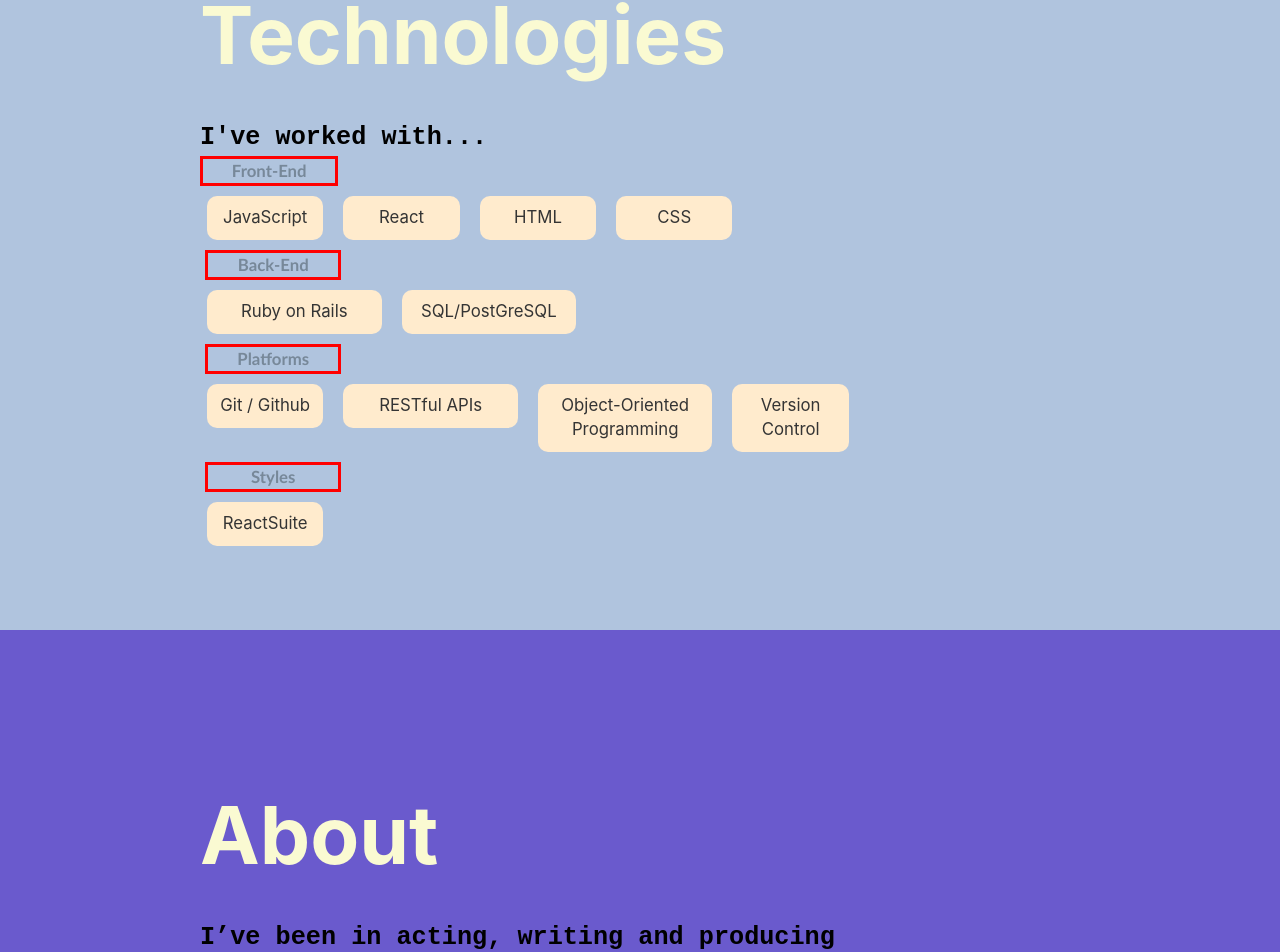
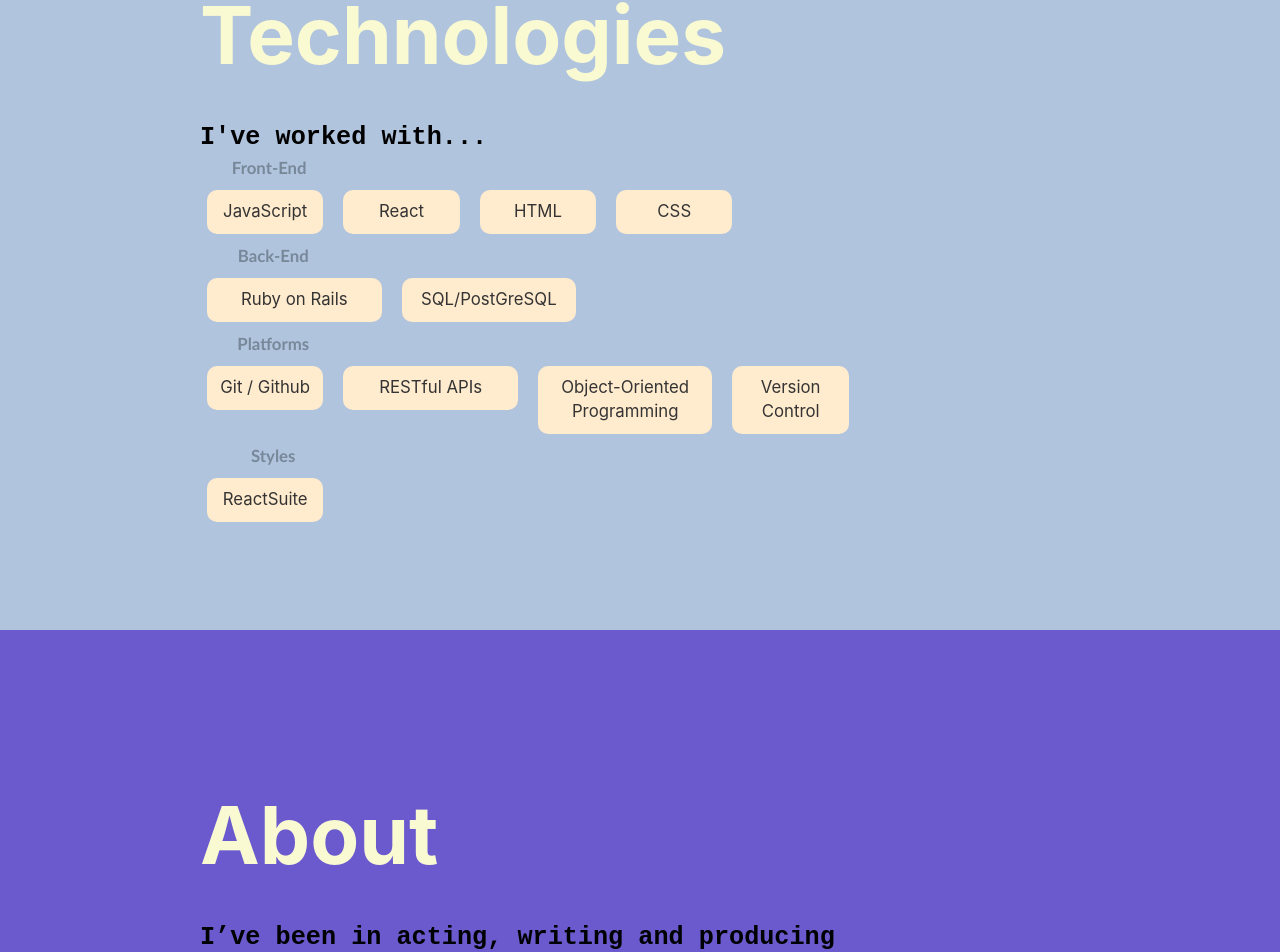
Before and after one commit to robotriley/portfolio-site, a React (Create React App) app: page / in a window 1280 px wide. Shown: the part 1770-2722 px from the top of the page. Built offline with nearby package versions, Linux system fonts and the light colour scheme.

Commit message:
no border but still looks like it needs a lot of work

```diff
--- a/src/App.css
+++ b/src/App.css
@@ -183,6 +183,6 @@
   align-items: flex-start;
   justify-content: flex-start;
   margin-right: 80%;
-  border: solid red;
+  /* border: solid red; */
   color: lightslategray
 }
```
